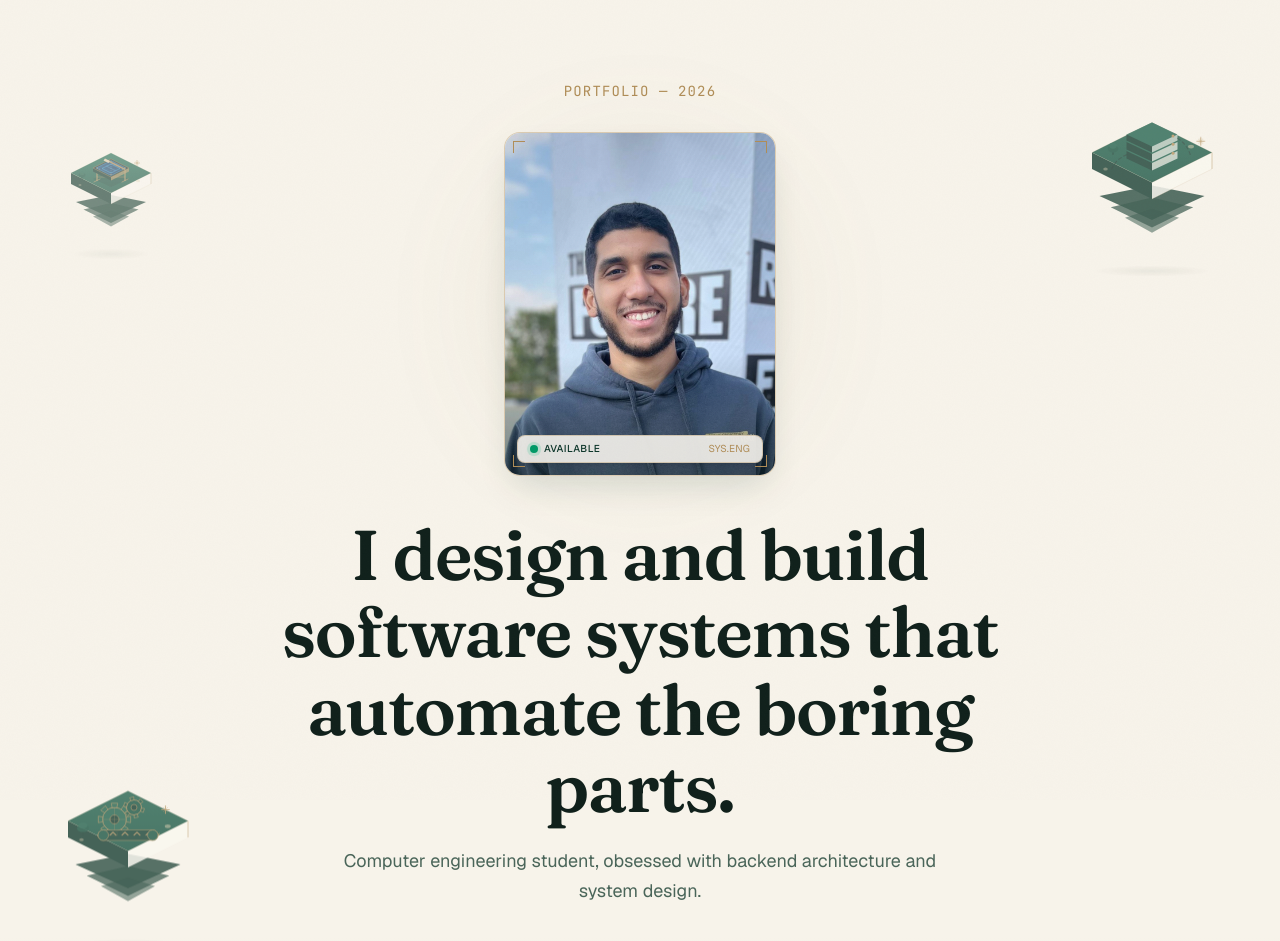
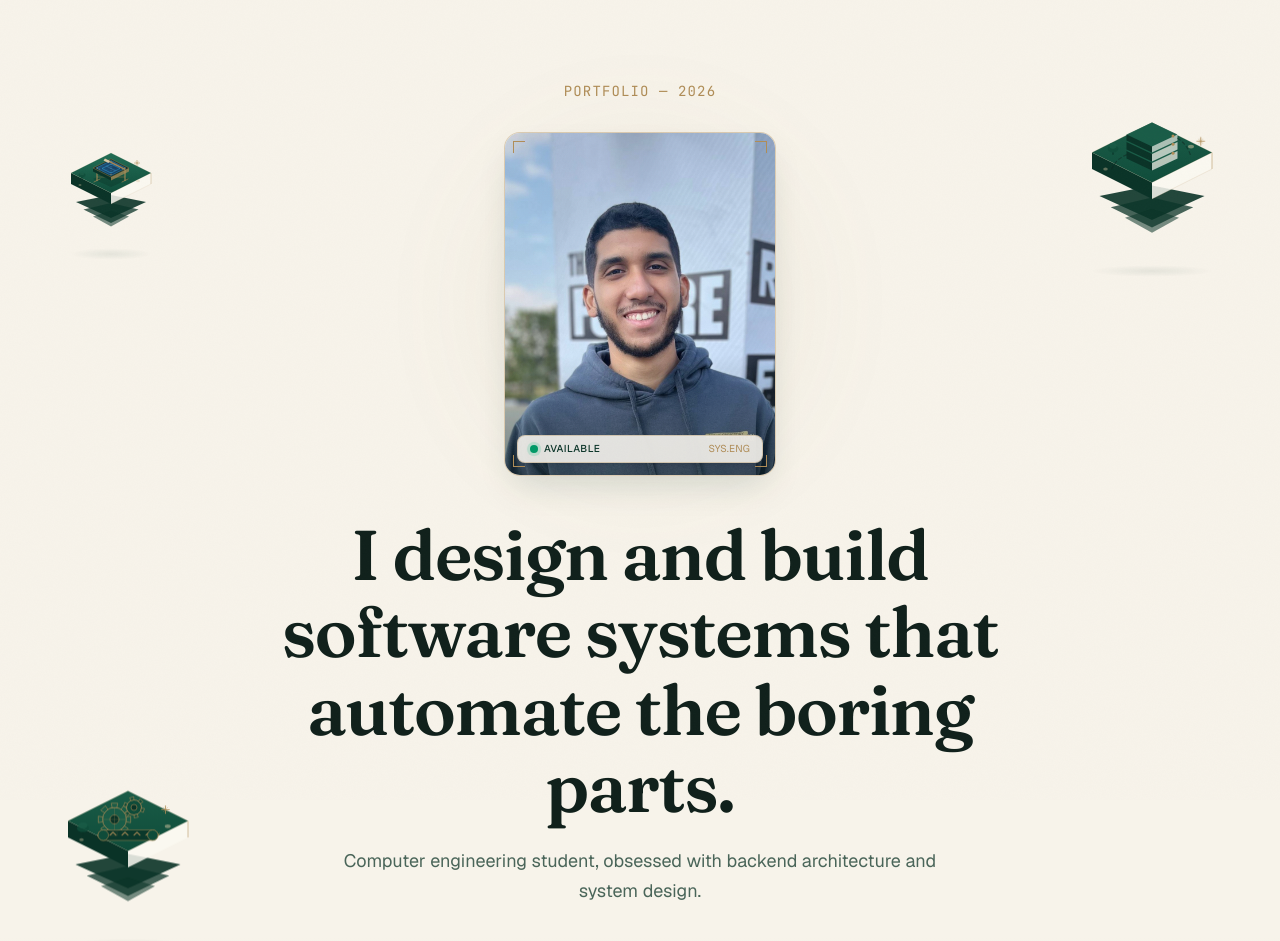
Before and after one commit to soliman-soli/portfolio, a Next.js app: page / in a window 1280 px wide. Shown: the top 941 px of the page. Built offline with nearby package versions, Linux system fonts and the light colour scheme.

Commit message:
Remove dimming opacity from hero floating islands

```diff
--- a/sections/Hero.tsx
+++ b/sections/Hero.tsx
@@ -33,7 +33,7 @@ export default function Hero() {
       {/* Background Framing Islands */}
       {/* Top right island (desktop) */}
       <div
-        className="absolute top-[8%] right-[3%] hidden lg:block z-0 pointer-events-none opacity-75"
+        className="absolute top-[8%] right-[3%] hidden lg:block z-0 pointer-events-none"
         aria-hidden="true"
       >
         <FloatingIsland variant="server" size="md" />
@@ -41,7 +41,7 @@ export default function Hero() {
 
       {/* Bottom left island (desktop) */}
       <div
-        className="absolute bottom-[10%] left-[3%] hidden lg:block z-0 pointer-events-none opacity-75"
+        className="absolute bottom-[10%] left-[3%] hidden lg:block z-0 pointer-events-none"
         aria-hidden="true"
       >
         <FloatingIsland variant="automation" size="md" alt />
@@ -49,15 +49,15 @@ export default function Hero() {
 
       {/* Top left subtle island for symmetrical desktop framing */}
       <div
-        className="absolute top-[12%] left-[4%] hidden xl:block z-0 pointer-events-none opacity-60"
+        className="absolute top-[12%] left-[4%] hidden xl:block z-0 pointer-events-none"
         aria-hidden="true"
       >
         <FloatingIsland variant="blueprint" size="sm" />
       </div>
 
-      {/* Mobile: subtle background island */}
+      {/* Mobile: background island */}
       <div
-        className="absolute top-[6%] right-[2%] lg:hidden z-0 pointer-events-none opacity-50"
+        className="absolute top-[6%] right-[2%] lg:hidden z-0 pointer-events-none"
         aria-hidden="true"
       >
         <FloatingIsland variant="desktop" size="sm" />
```
